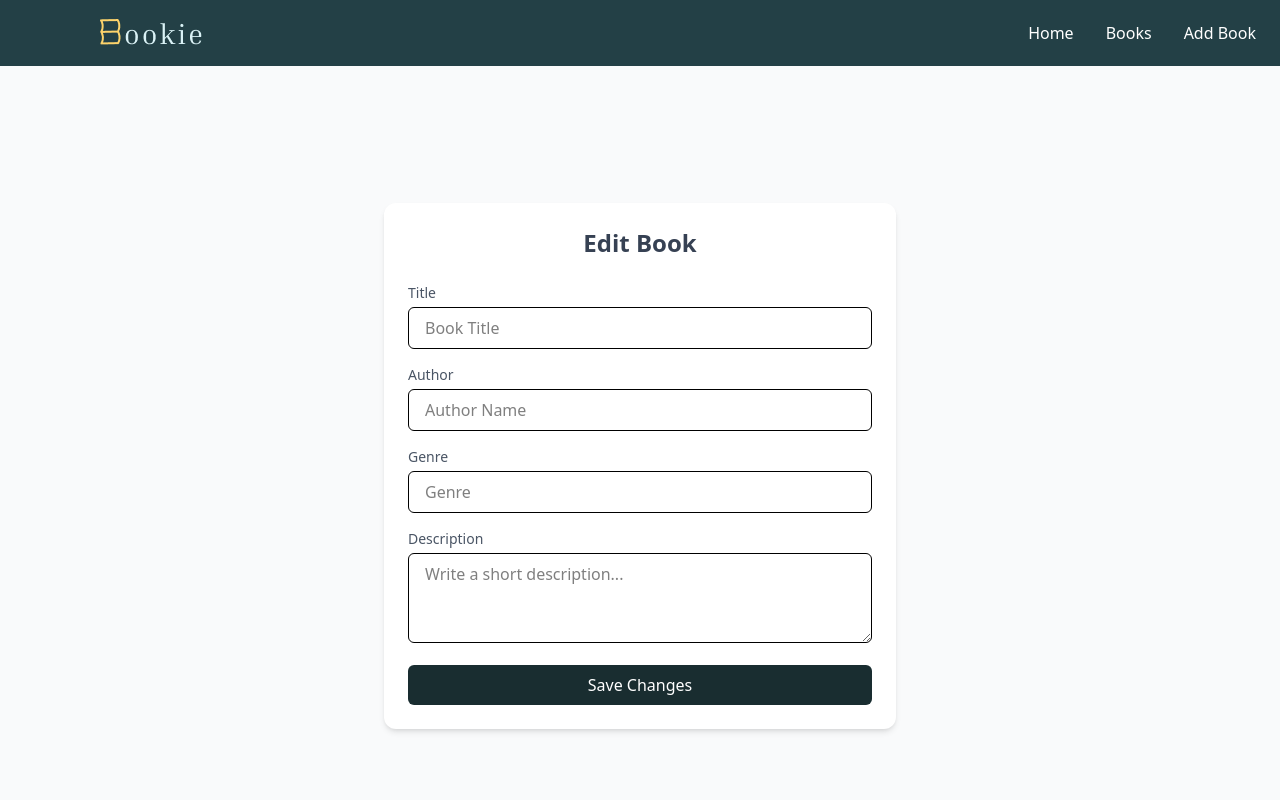
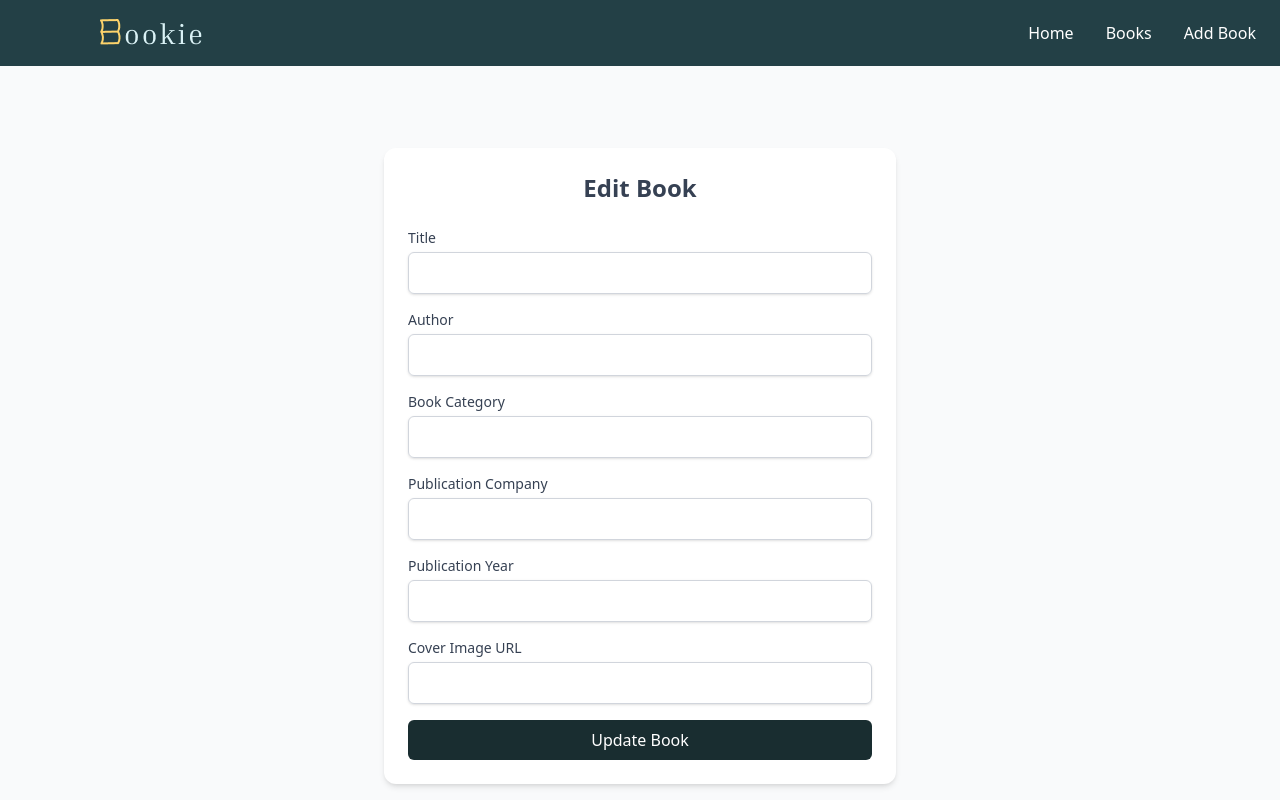
Before and after one commit to BugSlayersC5/Bookie-App, a React (Vite) app: page /edit-book in a window 1280 px wide. Shown: the top 800 px of the page. Built offline with nearby package versions, Linux system fonts and the light colour scheme; no server answers.

Commit message:
update: Update on the edit and delete btn

```diff
--- /dev/null
+++ b/src/components/SubmitButton.jsx
@@ -0,0 +1,15 @@
+import { useFormStatus } from "react-dom";
+
+export default function SubmitButton({title}) {
+    const {pending} = useFormStatus();
+
+    return (
+        <button
+            type="submit"
+            className="w-full bg-[#192D30] text-white py-2 px-4 rounded-md hover:bg-[#234046] transition"
+            disabled={pending}
+        >
+            {title}
+        </button>
+    );
+}
--- a/src/index.css
+++ b/src/index.css
@@ -6,7 +6,8 @@
 
     --color-curry:#FDD36B;
     --color-light-green:#234046;
-    --color-dark-green:#192D30;
-    --color-off-white:#DAF2F6;
-    --color-curry:#FDD36B;
+    --color-dark-green:#DAF2F6;
+    --color-off-white:#192D30;
+    --color-curry:#FDD36B
+
 }
--- a/src/pages/CreateBook.jsx
+++ b/src/pages/CreateBook.jsx
@@ -1,6 +1,7 @@
 import Navbar from "../components/Navbar";
 import Footer from "../components/Footer";
 import { apiClient } from "../api/client";
+import SubmitButton from "../components/SubmitButton";
 
 
 export default function CreateBook() {
@@ -89,12 +90,7 @@ export default function CreateBook() {
             </div>
 
             <div>
-              <button
-                type="submit"
-                className="w-full py-2 px-4 bg-[#192D30] text-white font-semibold rounded-lg shadow-md hover:bg-[#234046] transition"
-              >
-                Add Book
-              </button>
+              <SubmitButton title={"Add Book"} />
             </div>
           </form>
         </div>
--- a/src/pages/EditBook.jsx
+++ b/src/pages/EditBook.jsx
@@ -1,65 +1,125 @@
 import Navbar from "../components/Navbar";
 import Footer from "../components/Footer";
+import { useSearchParams } from "react-router";
+import { useEffect, useState } from "react";
+import { apiClient } from "../api/client";
+import SubmitButton from "../components/SubmitButton";
 
 export default function EditBook() {
+  const [searchParams] = useSearchParams();
+  const id = searchParams.get('id');
+
+  const [book, setBook] = useState({});
+
+  const getBook = () => {
+    apiClient.get(`/books/${id}`)
+      .then((response) => {
+        console.log(response.data);
+        setBook(response.data.data);
+      })
+      .catch((error) => {
+        console.log(error);
+      })
+  }
+
+
+  useEffect(getBook, []);
+
+  const patchBook = (event) => {
+    event.preventDefault();
+
+    // Collect form input
+    const data = new FormData(event.target);
+
+    // Post data to api
+    apiClient.patch(`/books/${id}`, data, {
+      headers: {
+        "Content-Type": "application/json"
+      }
+    })
+      .then((response) => {
+        console.log(response);
+      })
+      .catch((error) => {
+        console.log(error)
+      })
+  }
+
   return (
     <>
-
       <Navbar />
-
       <div className="min-h-screen flex items-center justify-center bg-gray-50 px-4">
         <div className="w-full max-w-lg bg-white p-6 rounded-xl shadow-md">
           <h2 className="text-2xl font-bold mb-6 text-center text-gray-700">Edit Book</h2>
 
-        <form  className="space-y-4">
+          <form onSubmit={patchBook} className="space-y-4">
             <div>
-            <label className="block text-sm font-medium text-gray-600">Title</label>
+              <label className="block text-sm font-medium text-gray-700">Title</label>
               <input
                 type="text"
                 name="title"
-              className="mt-1 w-full px-4 py-2 border rounded-md focus:outline-none focus:ring-2 focus:ring-[#234046]"
-              placeholder="Book Title"
-              required
+                className="mt-1 w-full px-4 py-2 shadow-sm border-gray-300 border rounded-md focus:outline-none focus:ring-2 focus:ring-[#234046]"
+                defaultValue={book.title}
+
               />
             </div>
 
             <div>
-            <label className="block text-sm font-medium text-gray-600">Author</label>
+              <label className="block text-sm font-medium text-gray-700">Author</label>
               <input
                 type="text"
                 name="author"
-              className="mt-1 w-full px-4 py-2 border rounded-md focus:outline-none focus:ring-2 focus:ring-[#234046]"
-              placeholder="Author Name"
+                className="mt-1 w-full px-4 py-2 shadow-sm border-gray-300 border rounded-md focus:outline-none focus:ring-2 focus:ring-[#234046]"
                 required
+                defaultValue={book.author}
               />
             </div>
 
             <div>
-            <label className="block text-sm font-medium text-gray-600">Genre</label>
+              <label className="block text-sm font-medium text-gray-700">Book Category</label>
               <input
                 type="text"
-              name="genre"
-              className="mt-1 w-full px-4 py-2 border rounded-md focus:outline-none focus:ring-2 focus:ring-[#234046]"
-              placeholder="Genre"
+                name="bookCategory"
+                className="mt-1 w-full px-4 py-2 shadow-sm border-gray-300 border rounded-md focus:outline-none focus:ring-2 focus:ring-[#234046]"
+                defaultValue={book.bookCategory}
+
               />
             </div>
 
             <div>
-            <label className="block text-sm font-medium text-gray-600">Description</label>
-            <textarea
-              name="description"
-              className="mt-1 w-full px-4 py-2 border rounded-md focus:outline-none focus:ring-2 focus:ring-[#234046]"
-              placeholder="Write a short description..."
-              rows="3"
-            ></textarea>
+              <label className="block text-sm font-medium text-gray-700">Publication Company</label>
+              <input
+                type="text"
+                name="publicationCompany"
+                className="mt-1 w-full px-4 py-2 shadow-sm border-gray-300 border rounded-md focus:outline-none focus:ring-2 focus:ring-[#234046]"
+                defaultValue={book.publicationCompany}
+
+              />
             </div>
 
-          <button
-            type="submit"
-            className="w-full bg-[#192D30] text-white py-2 px-4 rounded-md hover:bg-[#234046] transition"
-          >
-            Save Changes
-          </button>
+            <div>
+              <label className="block text-sm font-medium text-gray-700"> Publication Year</label>
+              <input
+                type="number"
+                name="publicationYear"
+                className="mt-1 w-full px-4 py-2 shadow-sm border-gray-300 border rounded-md focus:outline-none focus:ring-2 focus:ring-[#234046]"
+                defaultValue={book.publicationYear}
+              />
+            </div>
+
+            <div>
+              <label className="block text-sm font-medium text-gray-700">Cover Image URL</label>
+              <input
+                type="url"
+                name="image"
+                className="mt-1 w-full px-4 py-2 shadow-sm border-gray-300 border rounded-md focus:outline-none focus:ring-2 focus:ring-[#234046]"
+                defaultValue={book.image}
+              />
+            </div>
+
+            <SubmitButton title={"Update Book"} />
+
+
           </form>
         </div>
       </div>
```
Lines whose indentation alone changed are shown as unchanged.
